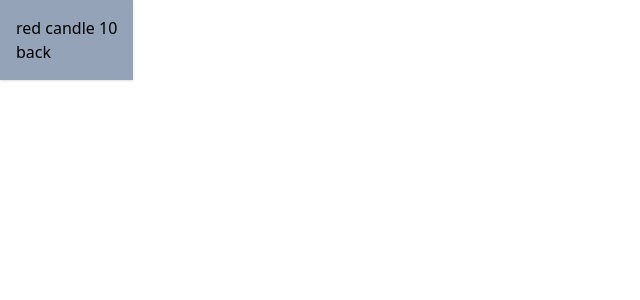
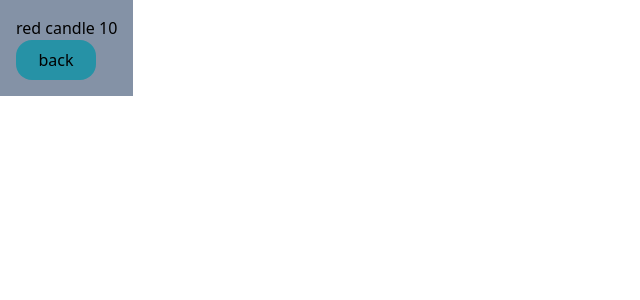
Before and after one commit to zofia-mm/little-shop, an Angular app: page /product/1 in a window 1280 px wide. Shown: the top 300 px of the page, without its empty margins (0-640 px from the left). Built offline with nearby package versions, Linux system fonts and the light colour scheme.

Commit message:
started with styling using tailwind

```diff
--- a/src/app/product-details/product-details.component.html
+++ b/src/app/product-details/product-details.component.html
@@ -1,4 +1,7 @@
-<div class="shadow w-fit p-4 bg-slate-400">
+<div class="w-fit p-4 bg-primary">
   <p> {{ product?.name }} {{ product?.price }} </p>
-  <button (click)="navigateBack()"> back </button>
+  <button
+    class="button bg-secondary"
+    (click)="navigateBack()"
+  > back </button>
 </div>
--- a/src/styles.scss
+++ b/src/styles.scss
@@ -2,8 +2,8 @@
 @tailwind components;
 @tailwind utilities;
 
-.card {
-  width: 10rem;
-  border-radius: 2rem;
-  padding: 1rem;
+button.button {
+  width: 5rem;
+  border-radius: 1rem;
+  padding: 0.5rem;
 }
--- a/tailwind.config.js
+++ b/tailwind.config.js
@@ -1,8 +1,14 @@
 /** @type {import('tailwindcss').Config} */
-module.exports = {
+module.exports =
+{
   content: [ "./src/**/*.{html,ts}", ],
   theme: {
-    extend: {},
+    extend: {
+      colors: {
+        primary: '#8492a6',
+        secondary: '#2692a6'
+      }
+    },
   },
   plugins: [],
 }
```
